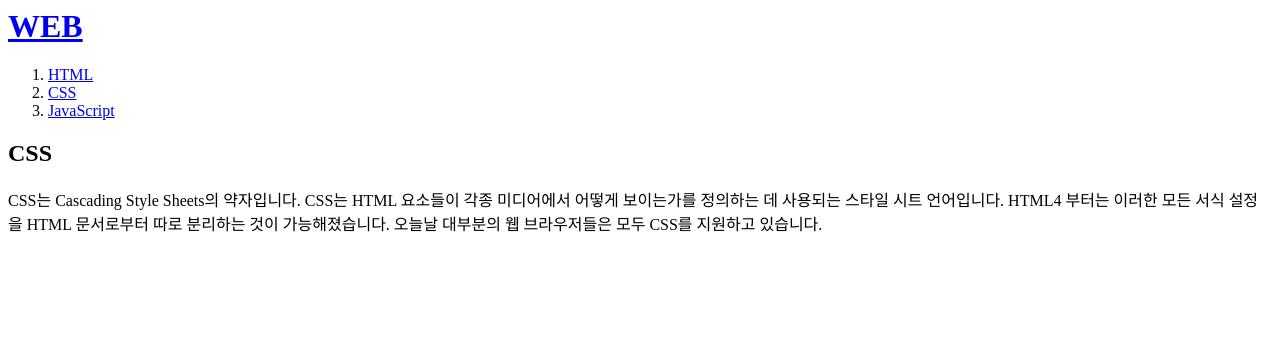
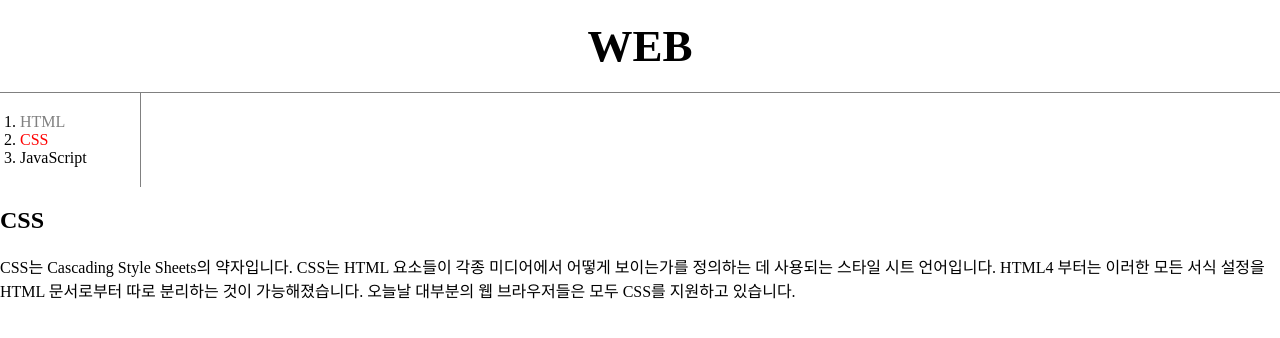
Before and after one commit to SeongBoKyung/web1, a plain HTML site: page 2.html in a window 1280 px wide. Drawn offline with Linux system fonts and the light colour scheme.

Commit message:
css(2.html)

```diff
--- a/2.html
+++ b/2.html
@@ -1,14 +1,42 @@
-<!doctype hyml>
+<!doctype html>
 <html>
 <head>
-    <title>WEB! -htlm</title>
+    <title>WEB! -CSS</title>
     <meta charset="utf-8">
+    <style>
+        body{
+            margin:0;
+        }
+        #active{
+            color:red;
+        }
+        .saw{
+            color:gray;
+        }
+        a{
+            color:black;
+            text-decoration: none;
+        }
+        h1{
+            font-size:45px;
+            text-align:center;
+            border-bottom:1px solid gray;
+            margin:0;
+            padding:20px;
+        }
+        ol{
+            border-right:1px solid gray;
+            width:100px;
+            margin:0;
+            padding:20px;
+        }
+    </style>
 </head>
 <body>
     <h1><a href="index.html">WEB</a></h1>
     <ol>
-        <li><a href="1.html"> HTML</a></li>
-        <li><a href="2.html"> CSS</a></li>
+        <li><a href="1.html" class="saw"> HTML</a></li>
+        <li><a href="2.html" class="saw" id="active"> CSS</a></li>
         <li><a href="3.html"> JavaScript</a></li>
     </ol>
     <h2>CSS</h2>
```
